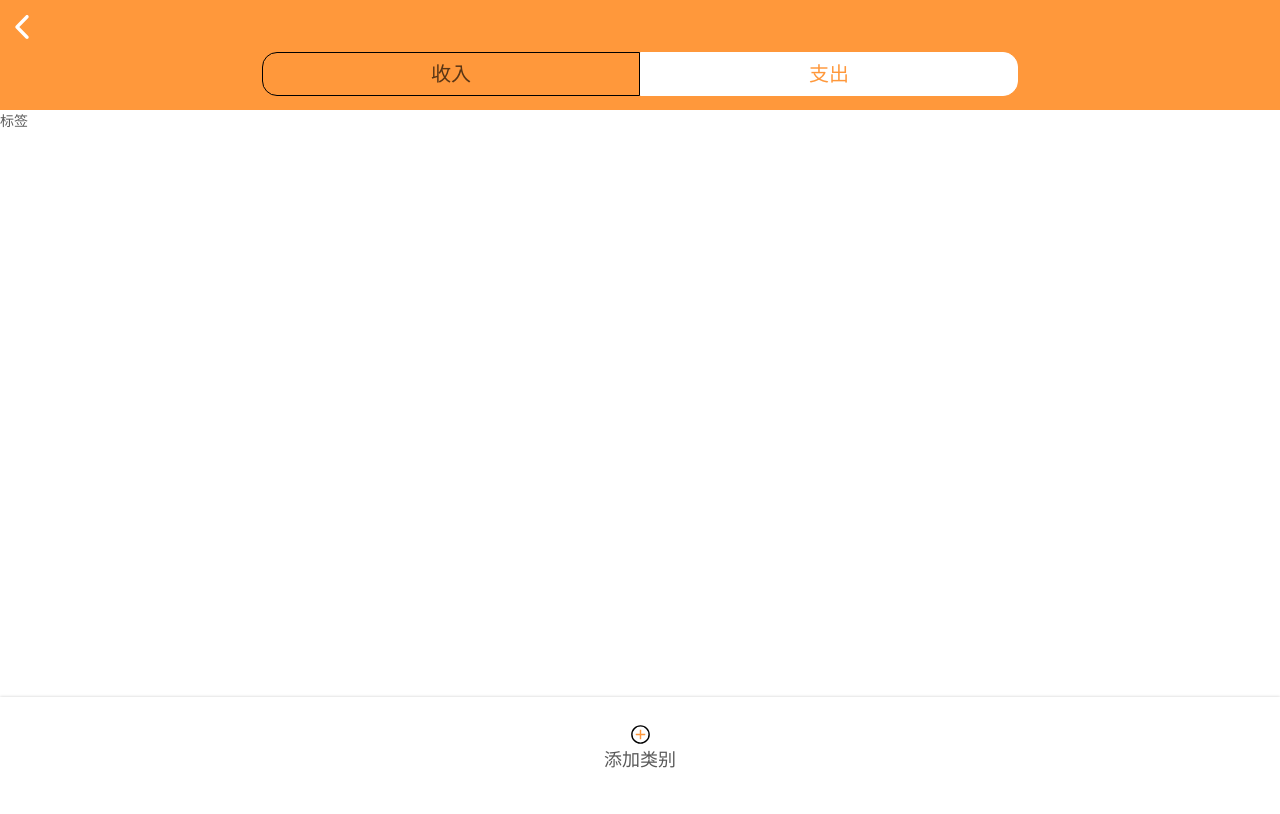
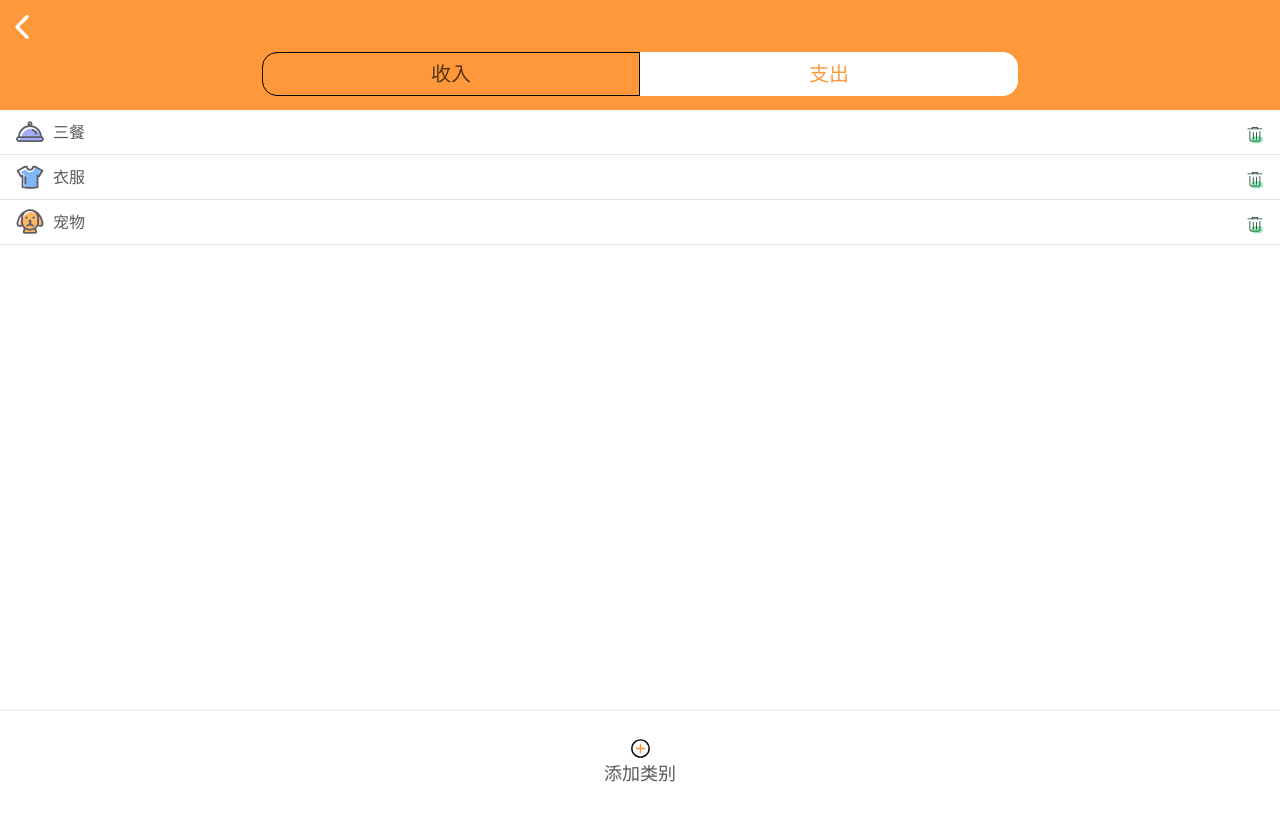
Before and after one commit to chen-yi-ux/orange, a Vue app: page /#/money/edit in a window 1280 px wide. Built offline with nearby package versions, Linux system fonts and the light colour scheme.

Commit message:
添加 LabelEdit 的 CSS

```diff
--- a/src/views/LabelEdit.vue
+++ b/src/views/LabelEdit.vue
@@ -14,9 +14,35 @@
       </ul>
     </div>
     <div class="content">
-      <div class="labels">
-        标签
-      </div>
+      <ul class="labels">
+        <li>
+          <div class="wrapper">
+            <Icon name="三餐"/>
+            <span>三餐</span>
+          </div>
+          <div class="icon-wrapper">
+            <Icon name="删除"/>
+          </div>
+        </li>
+        <li>
+          <div class="wrapper">
+            <Icon name="衣服"/>
+            <span>衣服</span>
+          </div>
+          <div class="icon-wrapper">
+            <Icon name="删除"/>
+          </div>
+        </li>
+        <li>
+          <div class="wrapper">
+            <Icon name="宠物"/>
+            <span>宠物</span>
+          </div>
+          <div class="icon-wrapper">
+            <Icon name="删除"/>
+          </div>
+        </li>
+      </ul>
       <div class="add" @click="goAdd">
         <Icon name="add"/>
         添加类别
@@ -41,11 +67,12 @@ export default class LabelEdit extends Vue {
   select(type: string) {
     this.type = type;
   }
-  goAdd(){
-    if(this.type === '-'){
-      this.$router.push('/money/edit/add/expenses')
-    }else{
-      this.$router.push('/money/edit/add/income')
+
+  goAdd() {
+    if (this.type === '-') {
+      this.$router.push('/money/edit/add/expenses');
+    } else {
+      this.$router.push('/money/edit/add/income');
     }
 
   }
@@ -108,6 +135,30 @@ export default class LabelEdit extends Vue {
     > .labels {
       height: 85%;
       overflow: auto;
+      > li{
+        display: flex;
+        justify-content: space-between;
+        align-items: center;
+        height: 45px;
+        padding: 0 15px;
+        border-bottom: 1px solid #e3e3e3;
+        > .wrapper{
+          display: flex;
+          justify-content: space-between;
+          align-items: center;
+          font-size: 16px;
+          > .icon{
+            margin-right: 8px;
+            width: 30px;
+            height: 30px;
+          }
+        }
+        > .icon-wrapper > .icon{
+          margin-top: 8px;
+          width: 20px;
+          height: 20px;
+        }
+      }
     }
 
     .add {
@@ -119,7 +170,8 @@ export default class LabelEdit extends Vue {
       background: white;
       font-size: 18px;
       flex-direction: column;
-      > .icon{
+
+      > .icon {
         width: 23px;
         height: 23px;
       }
@@ -127,4 +179,5 @@ export default class LabelEdit extends Vue {
   }
 }
 
+
 </style>
```
Also changed, not shown: src/assets/icons/delete.svg (deleted), src/assets/icons/删除.svg (added).
